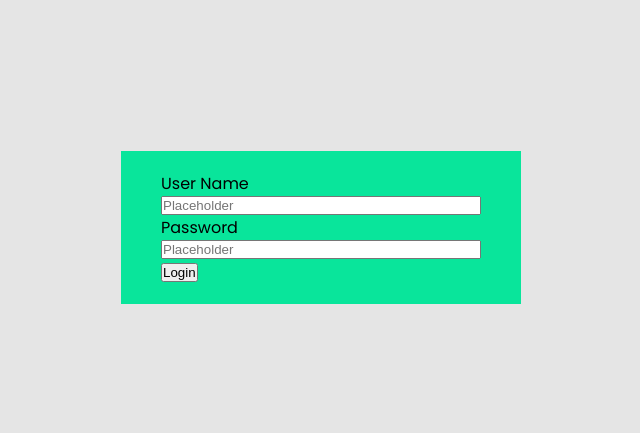
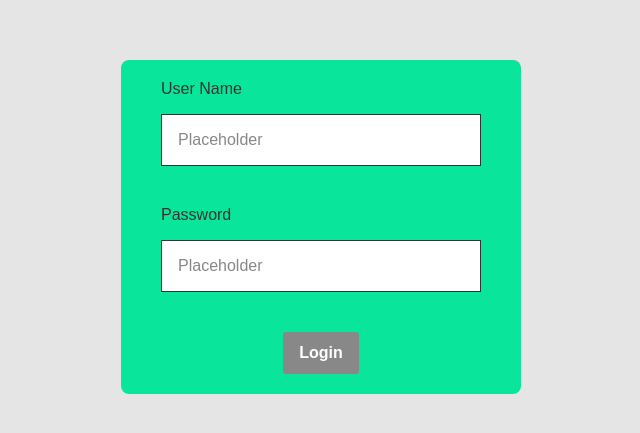
Before and after one commit to inzsenyor/Login-design-projekt, a plain HTML site: page index.html in a window 1280 px wide. Shown: the part 173-606 px from the top of the page, without its empty margins (319-959 px from the left). Drawn offline with Linux system fonts and the light colour scheme.

Commit message:
js kész css átdolgozva

```diff
--- /dev/null
+++ b/app.js
@@ -0,0 +1,12 @@
+const userName = document.querySelector('#username');
+const form = document.querySelector('.form');
+
+form.addEventListener('submit', (e) => {
+  e.preventDefault();
+  if (userName.value === '') {
+    alert('Nem írtál be usernevet');
+  }
+
+  alert(userName.value);
+  userName.value = '';
+});
--- a/index.html
+++ b/index.html
@@ -23,5 +23,6 @@
         </form>
       </div>
     </div>
+    <script src="app.js"></script>
   </body>
 </html>
--- a/style.css
+++ b/style.css
@@ -1,5 +1,3 @@
-@import url('https://fonts.googleapis.com/css2?family=Poppins:wght@400;500;700&display=swap');
-
 :root {
   --clr--background: #e5e5e5;
   --clr--formbg: #09e59b;
@@ -11,6 +9,7 @@
 * {
   margin: 0;
   padding: 0;
+  -webkit-box-sizing: border-box;
   box-sizing: border-box;
 }
 
@@ -21,18 +20,101 @@ body {
 .container {
   background-color: var(--clr--background);
   height: 100vh;
+  display: -webkit-box;
+  display: -ms-flexbox;
   display: flex;
+  -webkit-box-pack: center;
+  -ms-flex-pack: center;
   justify-content: center;
+  -webkit-box-align: center;
+  -ms-flex-align: center;
   align-items: center;
+  padding: 0 1rem;
 }
 
 .form__container {
   background-color: var(--clr--formbg);
   padding: 1.25rem 2.5rem;
   width: 25rem;
+  border-radius: 8px;
 }
 
 .input__group {
+  display: -webkit-box;
+  display: -ms-flexbox;
   display: flex;
+  -webkit-box-orient: vertical;
+  -webkit-box-direction: normal;
+  -ms-flex-direction: column;
   flex-direction: column;
+  margin-bottom: 2.5rem;
 }
+
+.input__group label {
+  display: inline-block;
+  margin-bottom: 1rem;
+  font-weight: 500;
+  color: var(--clr-darkgrey);
+}
+
+.input__group input {
+  -webkit-appearance: none;
+  outline: none;
+  padding: 1rem;
+  font-size: 1rem;
+  border: 1px solid var(--clr-darkgrey);
+}
+
+.input__group input:focus {
+  border: 1px solid red;
+}
+
+.input__group input::-webkit-input-placeholder {
+  font-size: 1rem;
+  color: var(--clr--lightgrey);
+}
+
+.input__group input::-moz-placeholder {
+  font-size: 1rem;
+  color: var(--clr--lightgrey);
+}
+
+.input__group input:-ms-input-placeholder {
+  font-size: 1rem;
+  color: var(--clr--lightgrey);
+}
+
+.input__group input::-ms-input-placeholder {
+  font-size: 1rem;
+  color: var(--clr--lightgrey);
+}
+
+.input__group input::placeholder {
+  font-size: 1rem;
+  color: var(--clr--lightgrey);
+}
+
+.btn {
+  display: block;
+  padding: 0.75rem 1rem;
+  background-color: var(--clr--lightgrey);
+  border: none;
+  border-radius: 3px;
+  color: white;
+  font-family: inherit;
+  font-weight: 700;
+  font-size: 1rem;
+  margin: auto;
+  -webkit-transition: -webkit-transform 0.1s ease-in-out;
+  transition: -webkit-transform 0.1s ease-in-out;
+  -o-transition: transform 0.1s ease-in-out;
+  transition: transform 0.1s ease-in-out;
+  transition: transform 0.1s ease-in-out, -webkit-transform 0.1s ease-in-out;
+}
+
+.btn:hover {
+  -webkit-transform: scale(1.05);
+  -ms-transform: scale(1.05);
+  transform: scale(1.05);
+  cursor: pointer;
+}
```
